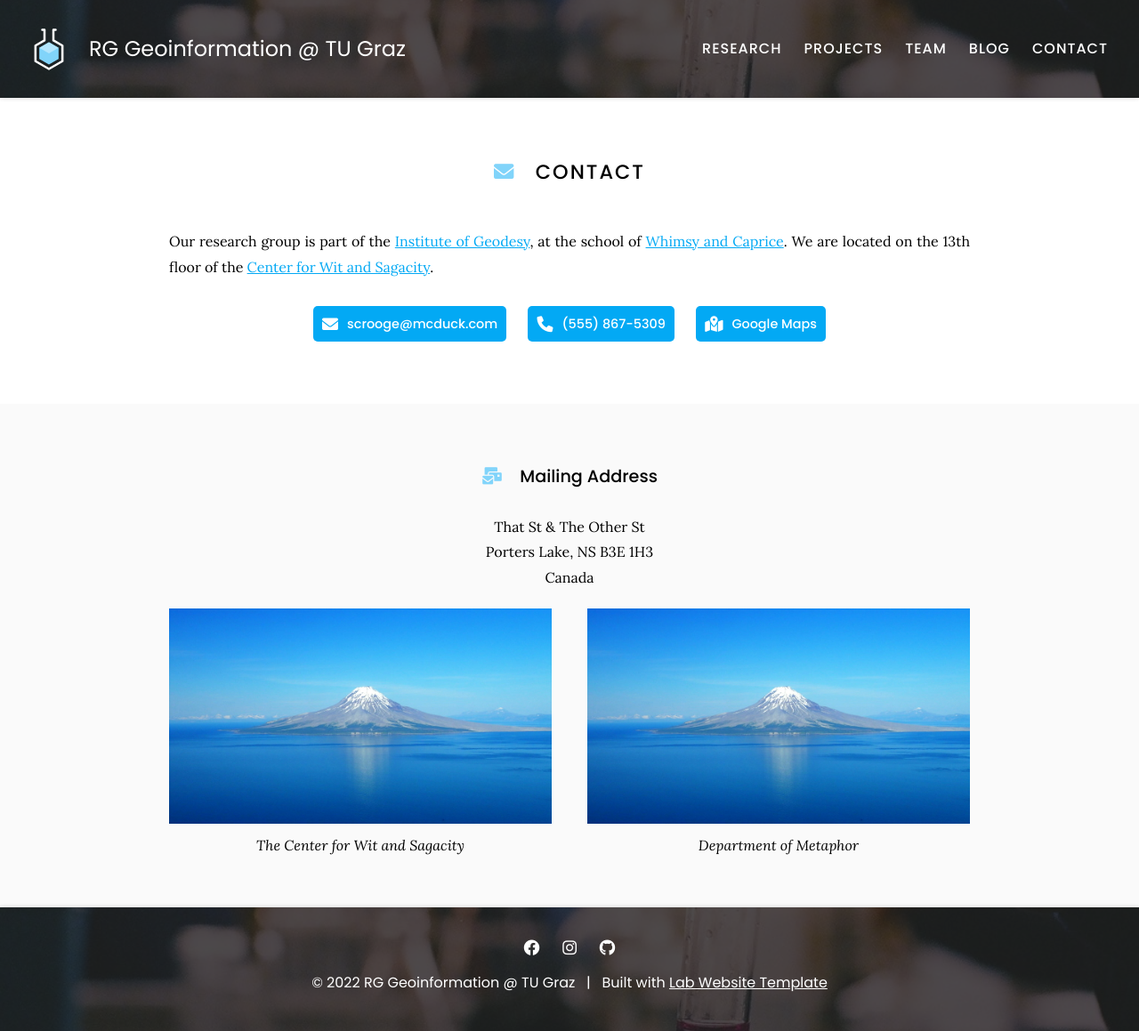
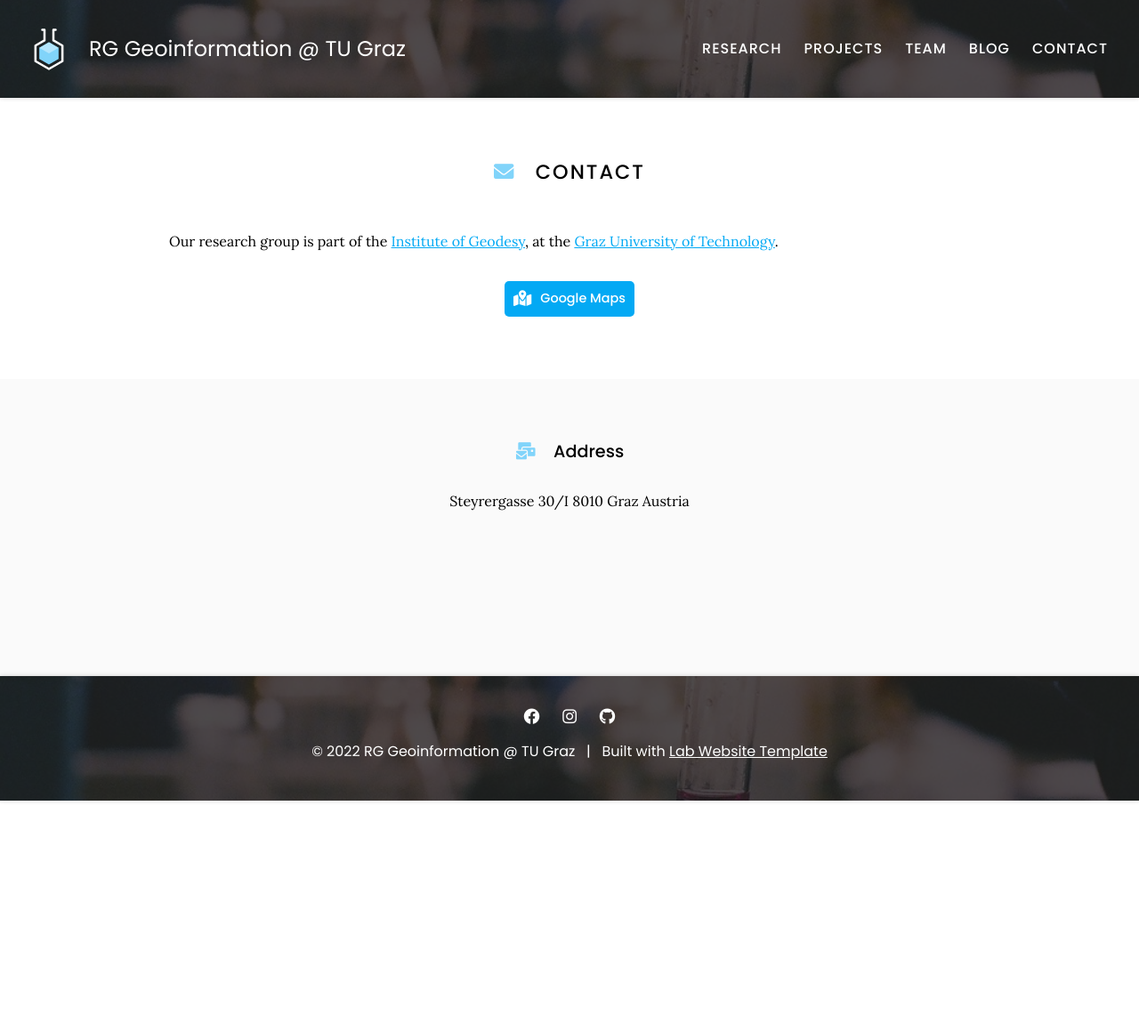
Before and after one commit to Geoinfo-TUGraz/Geoinfo-TUGraz.github.io, a Jekyll site: the page built from contact/index.md, in a window 1280 px wide. Shown: the whole page at 89% size. Built offline with Jekyll 4.4.1, drawn with Linux system fonts in a browser that asks for light colours; after the commit the page ends 900 px from its top, so only the background shows below that.

Commit message:
Update index.md

```diff
--- a/contact/index.md
+++ b/contact/index.md
@@ -7,9 +7,9 @@ nav:
 
 # <i class="fas fa-envelope"></i>Contact
 
-Our research group is part of the [Institute of Geodesy](https://www.tugraz.at/institute/ifg/home), at the school of [Whimsy and Caprice]().
-We are located on the 13th floor of the [Center for Wit and Sagacity]().
+Our research group is part of the [Institute of Geodesy](https://www.tugraz.at/institute/ifg/home), at the [Graz University of Technology](https://www.tugraz.at).
 
+<!--
 {%
   include link.html
   type="email"
@@ -28,31 +28,34 @@ We are located on the 13th floor of the [Center for Wit and Sagacity]().
   link="+1-555-867-5309"
   style="button"
 %}
+-->
 {%
   include link.html
   type="address"
   icon=""
   text="Google Maps"
   tooltip="Our location on Google Maps for easy navigation"
-  link="https://www.google.com/maps/place/That+St+%26+The+Other+St,+Porters+Lake,+NS+B3E+1H3,+Canada/@44.7389237,-63.3033296,20.78z/data=!4m5!3m4!1s0x4b5a31023bb02565:0xb9505694e83a53d7!8m2!3d44.7389353!4d-63.3030828"
+  link="https://www.google.com/maps/place/TU+Graz+-+Institut+f%C3%BCr+Geod%C3%A4sie/@47.0641161,15.4531412,20.54z/data=!4m5!3m4!1s0x476e4a85d5b2769f:0xd272ccb6bd6dff3f!8m2!3d47.0641933!4d15.453245"
   style="button"
 %}
 {:.center}
 
 {% include section.html %}
 
-### <i class="fas fa-mail-bulk"></i>Mailing Address
+### <i class="fas fa-mail-bulk"></i>Address
 
-That St & The Other St
-Porters Lake, NS B3E 1H3
-Canada
+Steyrergasse 30/I
+8010 Graz
+Austria
 {:.center}
 
+
+<!--
 {% capture col1 %}
 {%
   include figure.html
   image="images/photo.jpg"
-  caption="The Center for Wit and Sagacity"
+  caption="Institute of Geodesy"
 %}
 {% endcapture %}
 {% capture col2 %}
@@ -63,3 +66,4 @@ Canada
 %}
 {% endcapture %}
 {% include two-col.html col1=col1 col2=col2 %}
+-->
```
